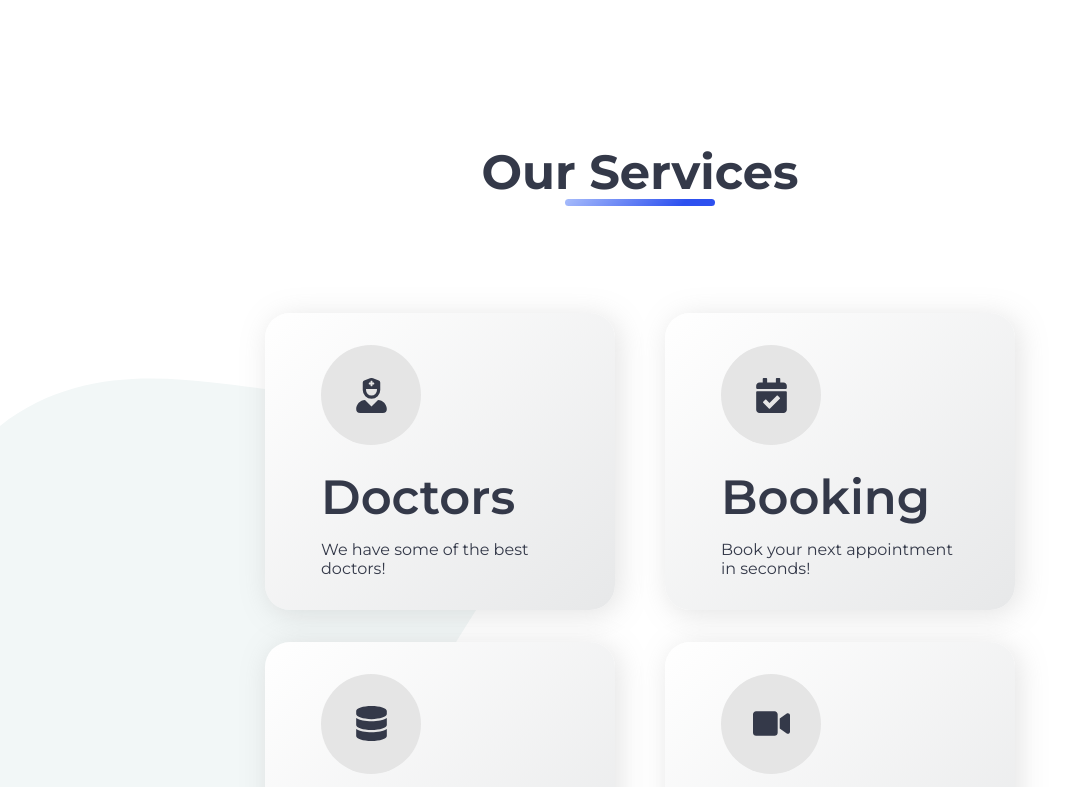
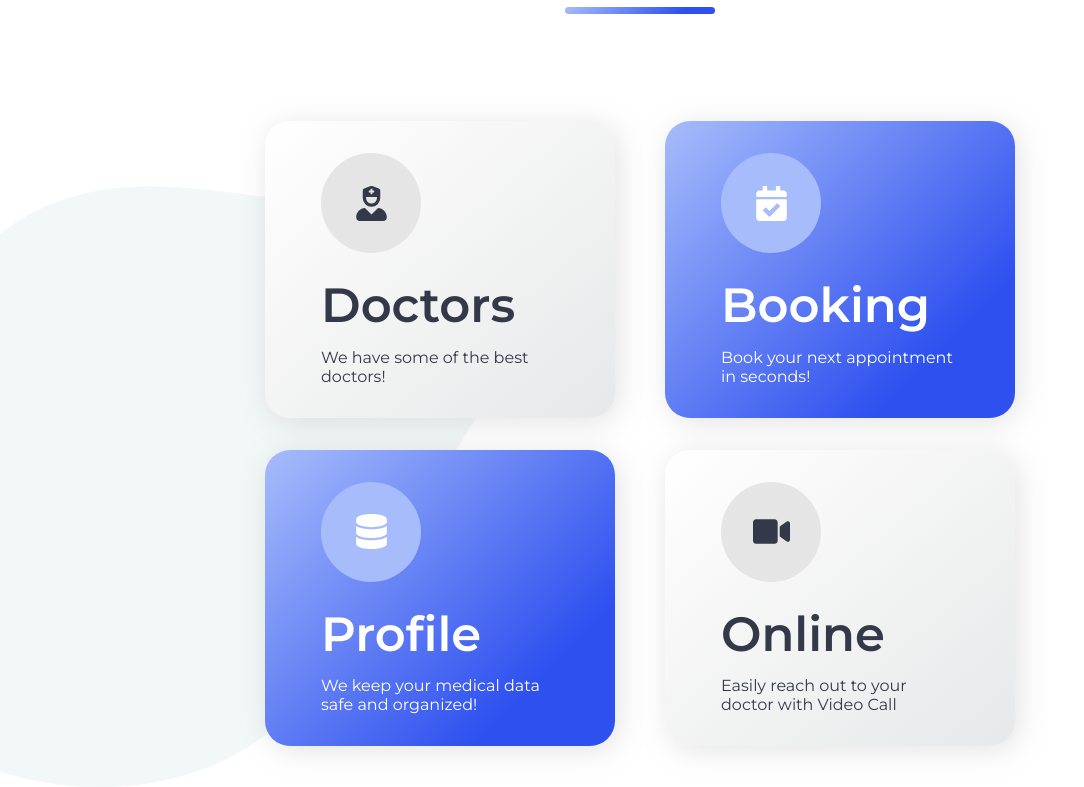
Before and after one commit to afifym/healovo, a React (Create React App) app: page / in a window 1280 px wide. Shown: the part 1273-2060 px from the top of the page, without its empty margins (0-1084 px from the left). Built offline with nearby package versions, Linux system fonts and the light colour scheme; no server answers.

Commit message:
added analytics

```diff
--- a/src/components/AdminPanel/AdminLogin.jsx
+++ b/src/components/AdminPanel/AdminLogin.jsx
@@ -40,7 +40,10 @@ const Wrapper = styled.div`
 
 const AdminLogin = () => {
   const { login } = useAuth();
-  const [formData, setFormData] = useState({ email: '', password: '' });
+  const [formData, setFormData] = useState({
+    email: 'admin@healovo.com',
+    password: 'healovo',
+  });
   const [error, setError] = useState('');
   const [loading, setLoading] = useState(false);
   const history = useHistory();
--- a/src/components/Appointment/Appointment.jsx
+++ b/src/components/Appointment/Appointment.jsx
@@ -70,11 +70,6 @@ const Appointment = ({ id }) => {
   const [appointment, setAppointment] = useState({});
   const [authed, setAuthed] = useState('awaiting');
   const [host, setHost] = useState({});
-
-  //   const authedPatient = true;
-  //   const type = 'patient';
-
-  //   const authed = true && ;
 
   useEffect(() => {
     const fetchHost = async (type, id) => {
--- a/src/components/Services/Services.jsx
+++ b/src/components/Services/Services.jsx
@@ -29,11 +29,13 @@ const Services = () => {
               icon={<FaUserNurse size={35} />}
             />
             <ServicesItem
+              highlight
               title='Booking'
               details='Book your next appointment in seconds!'
               icon={<FaCalendarCheck size={35} />}
             />
             <ServicesItem
+              highlight
               title='Profile'
               details='We keep your medical data safe and organized!'
               icon={<FaDatabase size={35} />}
--- a/src/components/Services/ServicesItem/ServicesItem.jsx
+++ b/src/components/Services/ServicesItem/ServicesItem.jsx
@@ -28,6 +28,17 @@ const StyledGradientHolder = styled(GradientHolder)`
     text-decoration: none;
     color: inherit;
   }
+
+  &.highlight {
+    background: ${({ theme }) => theme.gradients.gradient4};
+    color: white;
+
+    .inner-icon {
+      background-color: #a7bcfb;
+      color: white;
+    }
+  }
+
   &:hover {
     background: ${({ theme }) => theme.gradients.gradient4};
     color: white;
@@ -49,11 +60,11 @@ const StyledGradientHolder = styled(GradientHolder)`
   }
 `;
 
-const ServicesItem = ({ title, details, icon }) => {
+const ServicesItem = ({ title, details, icon, highlight }) => {
   return (
     <Grid item md={6} sm={12}>
       <Box display='flex' alignItems='center' justifyContent='center'>
-        <StyledGradientHolder>
+        <StyledGradientHolder className={highlight && 'highlight'}>
           <Link to='/signup'>
             <Container>
               <IconWrapper className='inner-icon'>{icon}</IconWrapper>
--- a/src/components/SignIn/Signin.jsx
+++ b/src/components/SignIn/Signin.jsx
@@ -13,7 +13,7 @@ import {
 import { useHistory } from 'react-router-dom';
 import { patientActions } from '../../store/patientData';
 import { doctorActions } from '../../store/doctorData';
-
+import styled from 'styled-components';
 import { Box } from '@material-ui/core';
 import { Link } from 'react-router-dom';
 
@@ -122,7 +122,7 @@ const Signin = () => {
     );
   } else {
     return (
-      <Box
+      <Wrapper
         style={{ height: '100vh' }}
         display='flex'
         alignItems='center'
@@ -133,18 +133,27 @@ const Signin = () => {
           <img
             src='/assets/images/healovo-black.svg'
             alt='healovo'
-            style={{ width: '300px', marginBottom: '2em' }}
+            style={{ width: '200px', marginBottom: '3em' }}
           />
         </Link>
-        <Fragment>
+        <div style={{ marginBottom: '7em' }}>
           <StyleFirebaseAuth
             uiConfig={uiConfig}
             firebaseAuth={firebase.auth()}
           />
-        </Fragment>
-      </Box>
+        </div>
+      </Wrapper>
     );
   }
 };
 
+const Wrapper = styled(Box)`
+  background-image: url('/assets/images/signup-bg.svg');
+  background-position: bottom bottom;
+  background-size: 100% 100vw;
+  background-repeat: no-repeat;
+  width: 100%;
+  height: 100vh;
+`;
+
 export default Signin;
--- a/src/components/viewProfilePage/BookWithDoctor.jsx
+++ b/src/components/viewProfilePage/BookWithDoctor.jsx
@@ -121,12 +121,7 @@ const BookWithDoctor = ({ doctorID }) => {
             style={{ fontWeight: 600, margin: '2em 0' }}
           >
             {doctor.age && <DoctorViewCard doctor={doctor} />}
-            {/* <span style={{ fontWeight: '400', color: '#343949' }}> Dr.</span>{' '}
-          {capitalizeString(doctor.name?.first) +
-            ' ' +
-            capitalizeString(doctor.name?.last)} */}
           </Typography>
-
           <form onSubmit={handleSubmit}>
             <Box
               display='flex'
@@ -184,7 +179,15 @@ const BookWithDoctor = ({ doctorID }) => {
               >
                 Book Now
               </GradientButton>
-              <div style={{ margin: '1em 0', height: '30px', width: '100%' }}>
+              <div
+                style={{
+                  display: 'flex',
+                  justifyContent: 'center',
+                  margin: '1em auto',
+                  height: '50px',
+                  width: '300px',
+                }}
+              >
                 {status === 'loading' && <LinearProgress />}
                 {status === 'success' && (
                   <Alert severity='success'>Booked Successfuly!</Alert>
--- a/src/components/viewProfilePage/doctorViewCard/DoctorViewCard.jsx
+++ b/src/components/viewProfilePage/doctorViewCard/DoctorViewCard.jsx
@@ -1,4 +1,4 @@
-import { Box, Button, Grid } from '@material-ui/core';
+import { Box, Grid } from '@material-ui/core';
 import styled from 'styled-components';
 import Typography from '@material-ui/core/Typography';
 import { FaBriefcaseMedical } from 'react-icons/fa';
@@ -6,7 +6,6 @@ import { BsFillCameraVideoFill } from 'react-icons/bs';
 import { BiClinic } from 'react-icons/bi';
 import { ImHome } from 'react-icons/im';
 import { IoLocationSharp } from 'react-icons/io5';
-import Paper from '@material-ui/core/Paper';
 import DoctorRating from '../../SearchPage/DoctorRating';
 
 const CustomePaper = styled.div`
@@ -40,7 +39,6 @@ const SearchBody__HeadeGridr = styled(Grid)``;
 const SearchBody__bodyGrid = styled(Grid)`
   padding-top: 15px;
 `;
-const SearchBody__FooterGrid = styled(Grid)``;
 
 const ImgWraper = styled.div`
   padding-right: 30px;
@@ -76,17 +74,6 @@ const singleInfoStyle = {
   lineHeight: '1.5',
 };
 
-const OverView = styled(Box)`
-  padding-right: 14px;
-  line-height: 1.33;
-  font-size: 16px;
-  color: gray;
-  span {
-    font-weight: bolder;
-    color: #2d50ef;
-    text-transform: capitalize;
-  }
-`;
 const SingletDoctorCon = { paddingLeft: '7.5px', fontSize: 16 };
 
 const overViewTrim = (str) => {
--- a/src/pages/Home.jsx
+++ b/src/pages/Home.jsx
@@ -51,7 +51,7 @@ const Home = () => {
         <SearchCard className='search-card' />
       </SearchCardWrapper>
 
-      <div className='' style={{ padding: '12em 0' }}>
+      <div className='' style={{ paddingTop: '12em 0' }}>
         <Services />
       </div>
 
--- a/src/utils/firebase.js
+++ b/src/utils/firebase.js
@@ -1,7 +1,9 @@
-import firebase from 'firebase';
+import firebase from 'firebase/app';
 import axios from 'axios';
 import 'firebase/storage';
 import 'firebase/auth';
+import 'firebase/firestore';
+import 'firebase/analytics';
 
 const firebaseConfig = {
   apiKey: 'AIzaSyAvhrEd58Qmg_adFoaLwEjkemym4EKUD3s',
@@ -13,7 +15,14 @@ const firebaseConfig = {
   appId: '1:142171972024:web:09b72a0fc03c5f9bb9ef4d',
   measurementId: 'G-NZEYQQLWJW',
 };
-firebase.initializeApp(firebaseConfig);
+
+if (!firebase.apps.length) {
+  firebase.initializeApp(firebaseConfig);
+} else {
+  firebase.app(); // if already initialized, use that one
+}
+
+const analytics = firebase.analytics();
 export const auth = firebase.auth();
 export const api = 'https://healovo-default-rtdb.firebaseio.com';
 export const firestore = firebase.firestore();
```
